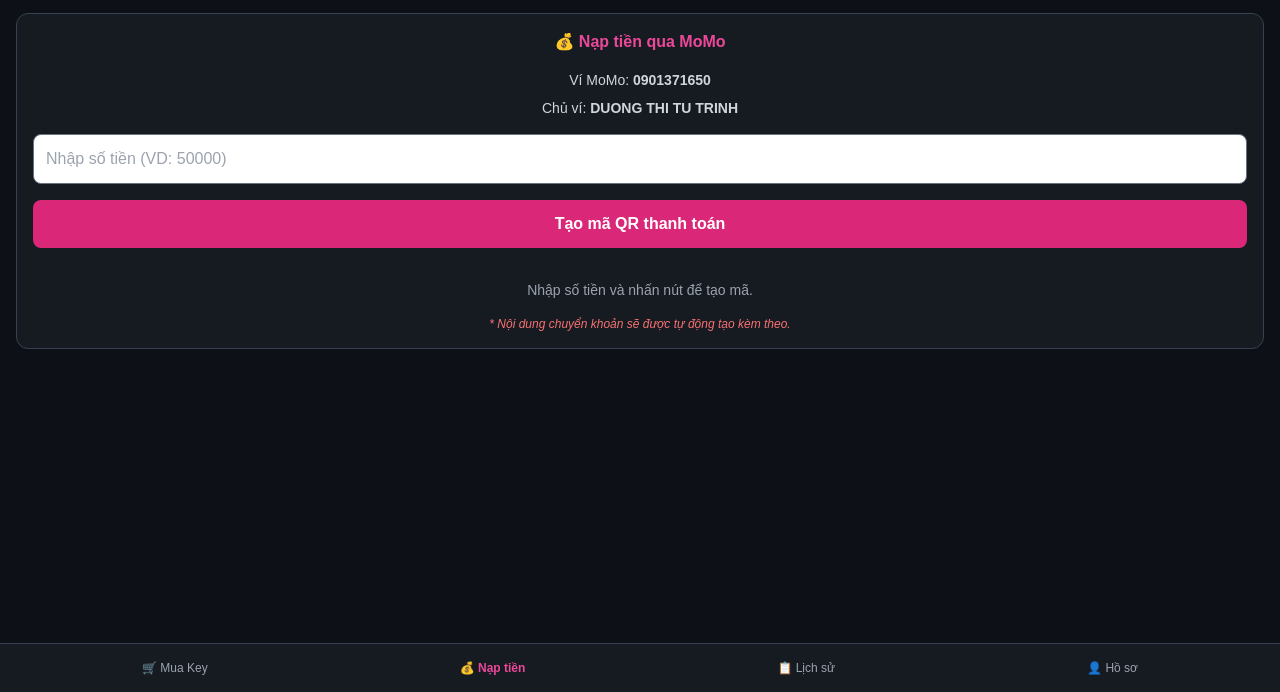
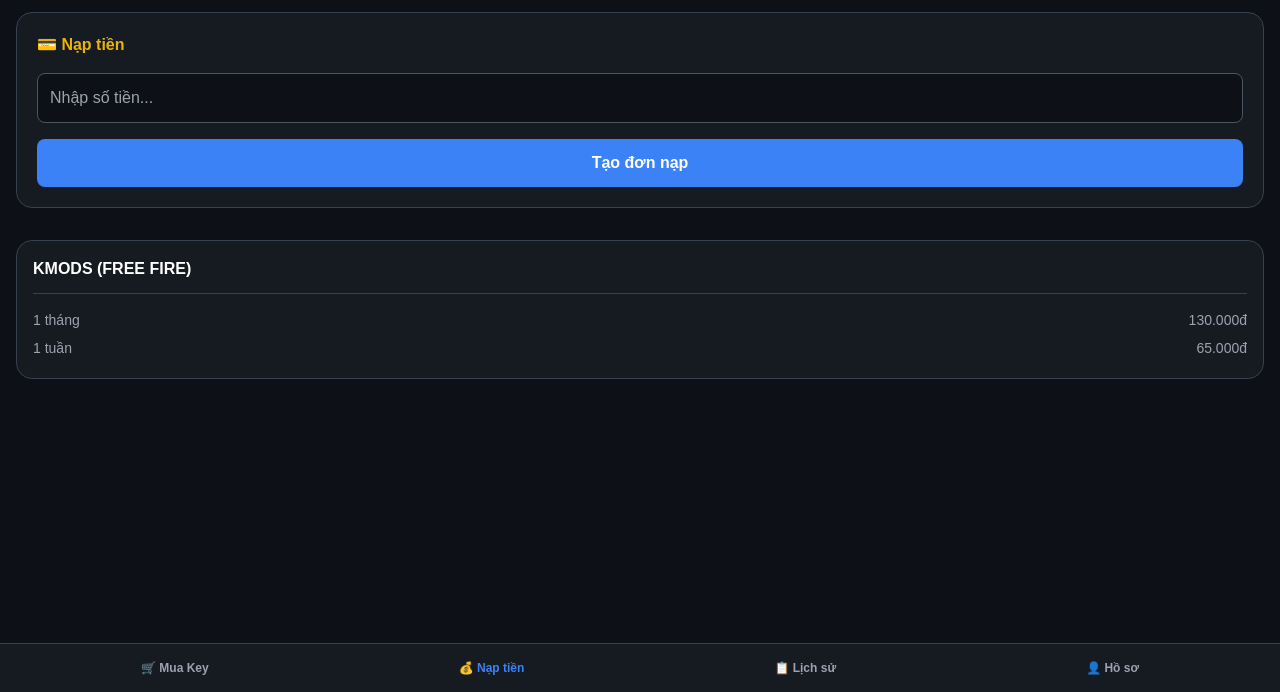
Before and after one commit to ZerestModz/Shop-Acc-Killua, a plain HTML site: page index.html in a window 1280 px wide. Shown: the part 108-800 px from the top of the page. Drawn offline with nearby package versions, Linux system fonts and the light colour scheme.

Commit message:
Update index.html

```diff
--- a/index.html
+++ b/index.html
@@ -8,67 +8,54 @@
     <style>
         body { background-color: #0d1117; color: white; font-family: sans-serif; }
         .bg-card { background-color: #161b22; }
-        .hidden { display: none; }
     </style>
 </head>
 <body class="pb-24">
 
-    <!-- Header -->
-    <div class="p-6 text-center border-b border-gray-700">
+    <div class="p-6 text-center">
         <h1 class="text-2xl font-bold">Shop Acc Killua</h1>
         <p class="text-gray-400">@zerestmods</p>
     </div>
 
-    <!-- Khu vực nạp tiền tự động -->
     <div class="p-4">
-        <div class="bg-card p-4 rounded-xl border border-gray-700 text-center">
-            <h2 class="font-bold mb-4 text-pink-500">💰 Nạp tiền qua MoMo</h2>
+        <div class="bg-card p-5 rounded-2xl border border-gray-700">
+            <h2 class="font-bold mb-4 text-yellow-500">💳 Nạp tiền</h2>
+            <input type="number" id="amount" placeholder="Nhập số tiền..." class="w-full bg-[#0d1117] border border-gray-600 p-3 rounded-lg text-white mb-4">
+            <button onclick="generateQR()" class="w-full bg-[#3b82f6] py-3 rounded-lg font-bold">Tạo đơn nạp</button>
 
-            <p class="text-sm text-gray-300 mb-2">Ví MoMo: <b>0901371650</b></p>
-            <p class="text-sm text-gray-300 mb-4">Chủ ví: <b>DUONG THI TU TRINH</b></p>
-
-            <input type="number" id="amount" placeholder="Nhập số tiền (VD: 50000)" class="text-black p-3 rounded-lg w-full mb-4 border border-gray-500">
-
-            <button onclick="generateQR()" class="bg-pink-600 w-full py-3 rounded-lg font-bold mb-4">Tạo mã QR thanh toán</button>
-
-            <div id="qr-result" class="mt-4">
-                <p id="msg" class="text-sm text-gray-400 mb-2">Nhập số tiền và nhấn nút để tạo mã.</p>
-                <img id="qr-img" src="" class="mx-auto w-64 h-64 bg-white p-2 rounded hidden">
+            <div id="qr-result" class="mt-6 text-center hidden">
+                <img id="qr-img" src="" class="mx-auto w-64 h-64 bg-white p-2 rounded-lg">
+                <p class="text-xs text-gray-400 mt-4 italic">Hãy chuyển khoản đúng số tiền và nội dung!</p>
             </div>
-
-            <p class="text-xs text-red-400 mt-4 italic">* Nội dung chuyển khoản sẽ được tự động tạo kèm theo.</p>
         </div>
     </div>
 
-    <!-- Script tạo QR -->
-    <script>
-        function generateQR() {
-            let amount = document.getElementById('amount').value;
-            if (amount < 10000) { alert("Số tiền tối thiểu là 10.000đ"); return; }
+    <div class="p-4">
+        <div class="bg-card p-4 rounded-2xl border border-gray-700 mb-4">
+            <p class="font-bold">KMODS (FREE FIRE)</p>
+            <div class="mt-3 text-sm text-gray-400 border-t border-gray-700 pt-3">
+                <div class="flex justify-between py-1"><span>1 tháng</span><span>130.000đ</span></div>
+                <div class="flex justify-between py-1"><span>1 tuần</span><span>65.000đ</span></div>
+            </div>
+        </div>
+    </div>
 
-            // Thông tin MoMo của bạn
-            let phone = "0901371650";
-            let name = "DUONG THI TU TRINH";
-
-            // Link tạo QR qua VietQR (Hỗ trợ MoMo chuyển khoản)
-            // Lưu ý: VietQR thường dùng cho Bank. Nếu dùng ví MoMo, hãy đảm bảo khách quét bằng app ngân hàng có hỗ trợ chuyển vào ví MoMo.
-            let url = "https://img.vietqr.io/image/MOMO-" + phone + "-compact2.png?amount=" + amount + "&addInfo=NAP" + Math.floor(Math.random() * 1000000);
-
-            let img = document.getElementById('qr-img');
-            let msg = document.getElementById('msg');
-            img.src = url;
-            img.classList.remove('hidden');
-            msg.innerText = "Quét QR để thanh toán " + new Intl.NumberFormat('vi-VN').format(amount) + "đ";
-        }
-    </script>
-
-    <!-- Menu Bar -->
-    <div class="fixed bottom-0 w-full bg-[#161b22] border-t border-gray-700 flex justify-around p-4 text-xs text-gray-400">
+    <div class="fixed bottom-0 w-full bg-[#161b22] border-t border-gray-700 flex justify-around p-4 text-xs font-bold text-gray-400">
         <span>🛒 Mua Key</span>
-        <span class="text-pink-500 font-bold">💰 Nạp tiền</span>
+        <span class="text-blue-500">💰 Nạp tiền</span>
         <span>📋 Lịch sử</span>
         <span>👤 Hồ sơ</span>
     </div>
 
+    <script>
+        function generateQR() {
+            let amount = document.getElementById('amount').value;
+            let bank = "MOMO";
+            let stk = "0901371650";
+            let url = "https://img.vietqr.io/image/" + bank + "-" + stk + "-compact2.png?amount=" + amount + "&addInfo=NAP" + Math.floor(Math.random() * 1000000);
+            document.getElementById('qr-img').src = url;
+            document.getElementById('qr-result').classList.remove('hidden');
+        }
+    </script>
 </body>
 </html>
```
